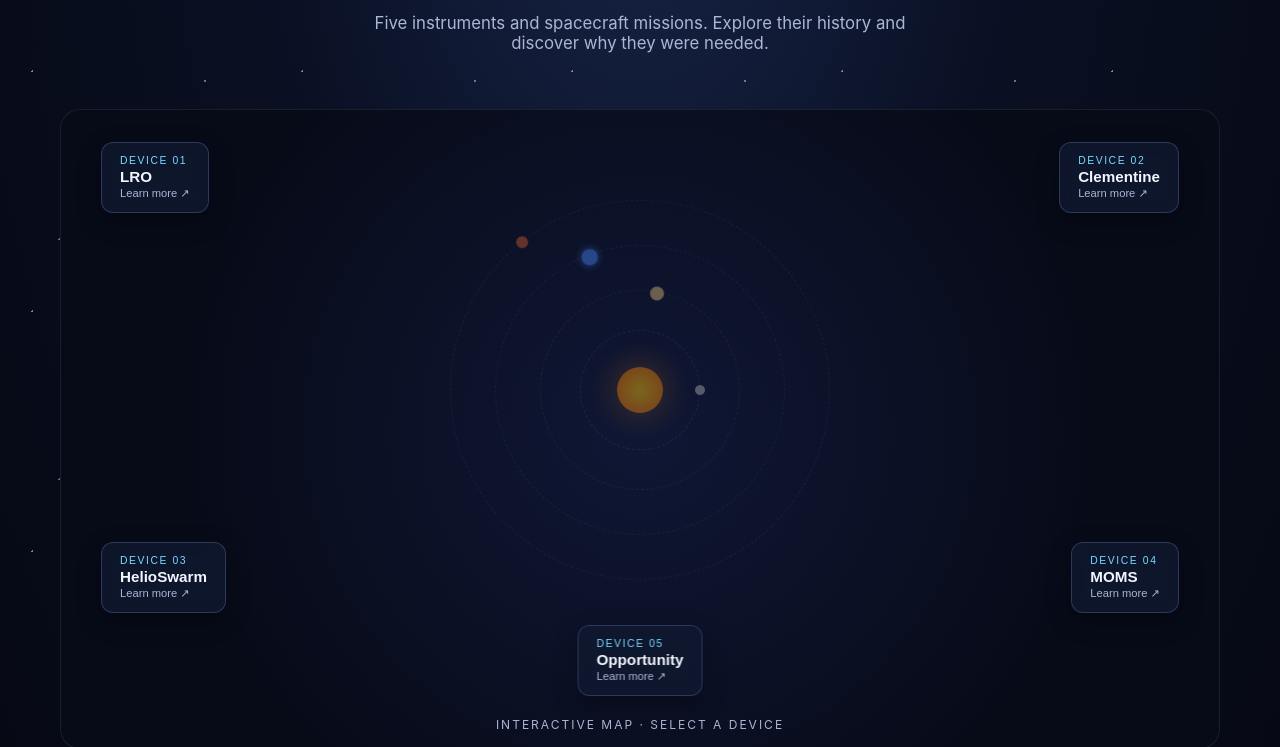
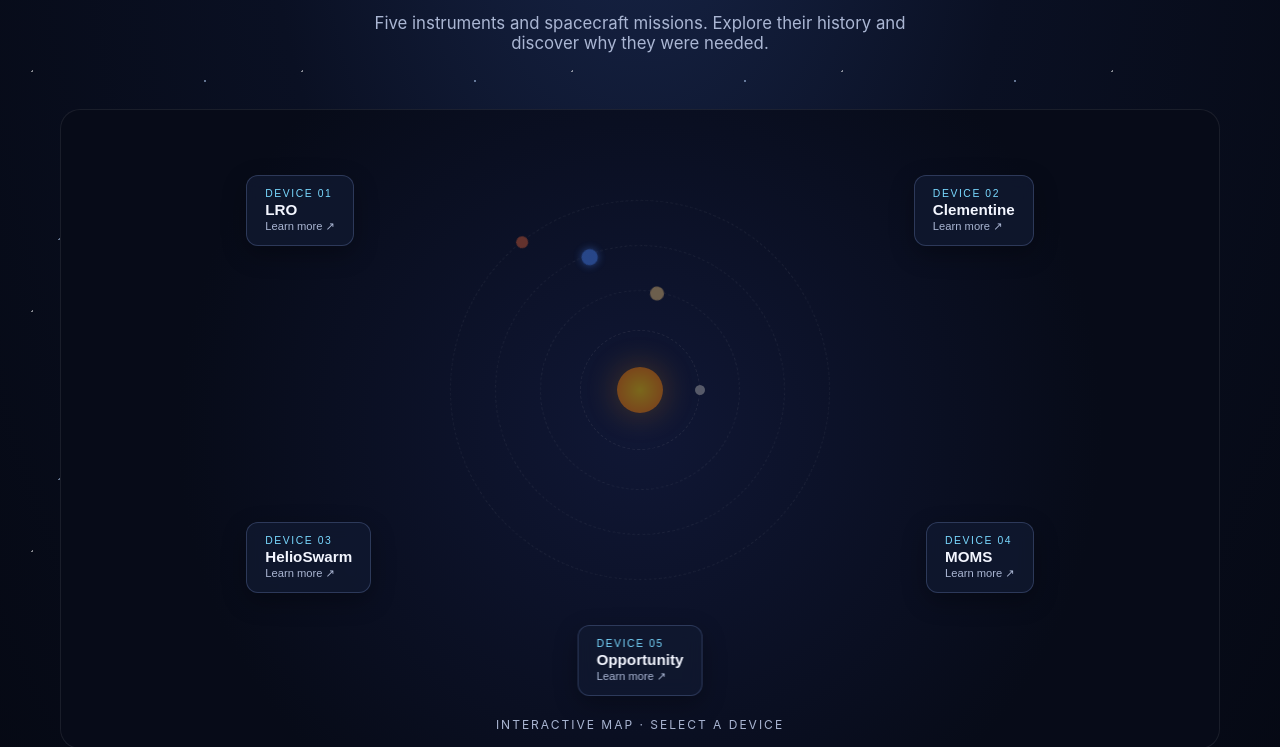
Before and after one commit to anc1dent/lunar-archive, a plain HTML site: page index.html in a window 1280 px wide. Shown: the part 212-959 px from the top of the page. Drawn offline with Linux system fonts and the light colour scheme.

Commit message:
Update style.css

```diff
--- a/css/style.css
+++ b/css/style.css
@@ -208,10 +208,10 @@ main {
 }
 
 /* Розподіл карток навколо орбіт без накладання */
-.device-1 { top: 32px; left: 40px; }
-.device-2 { top: 32px; right: 40px; }
-.device-3 { bottom: 135px; left: 40px; }
-.device-4 { bottom: 135px; right: 40px; }
+.device-1 { top: 65px; left: 16%; }
+.device-2 { top: 65px; right: 16%; }
+.device-3 { bottom: 155px; left: 16%; }
+.device-4 { bottom: 155px; right: 16%; }
 .device-5 { bottom: 52px; left: 50%; transform: translateX(-50%); }
 
 .stage-hint {
```
